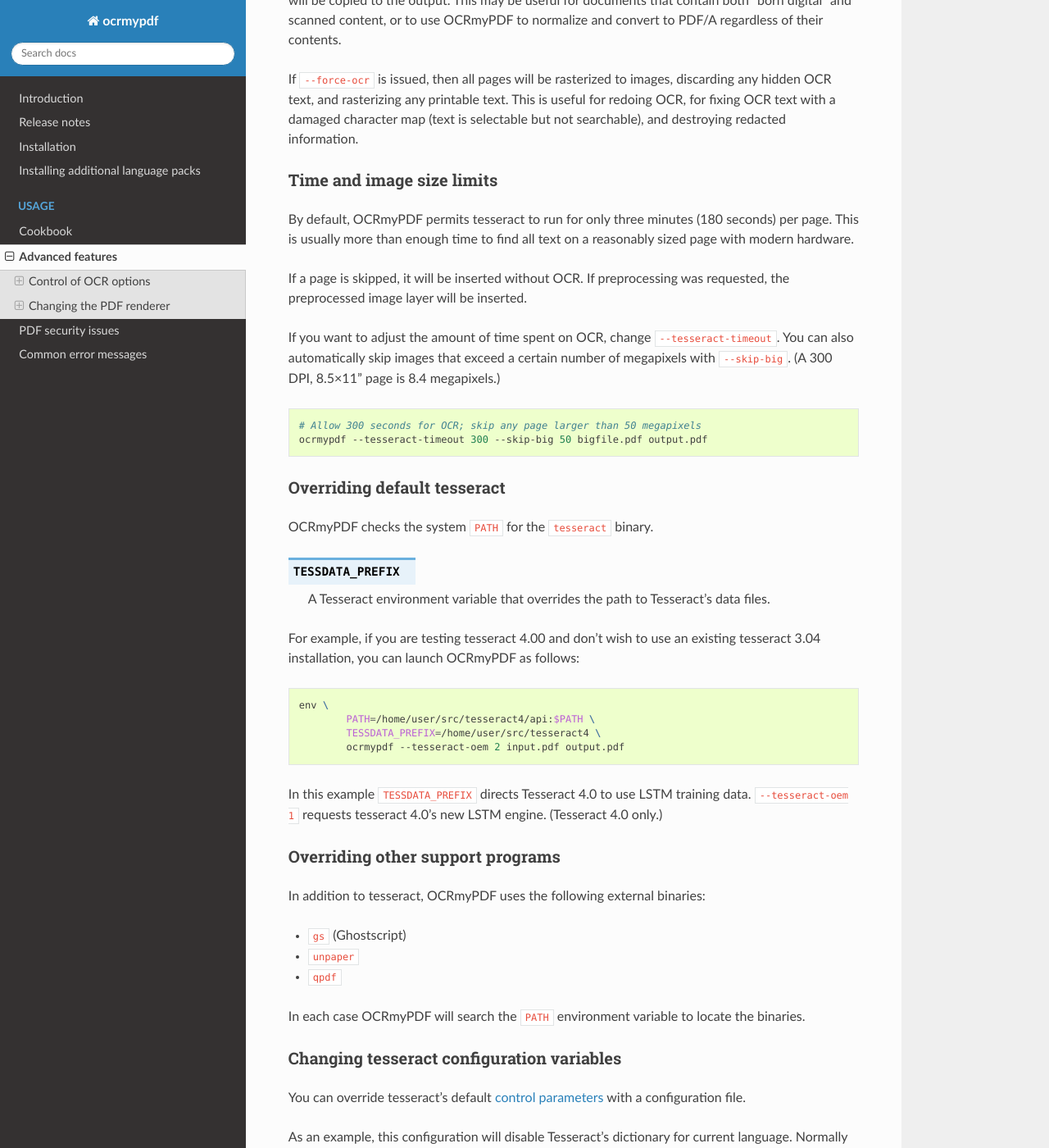
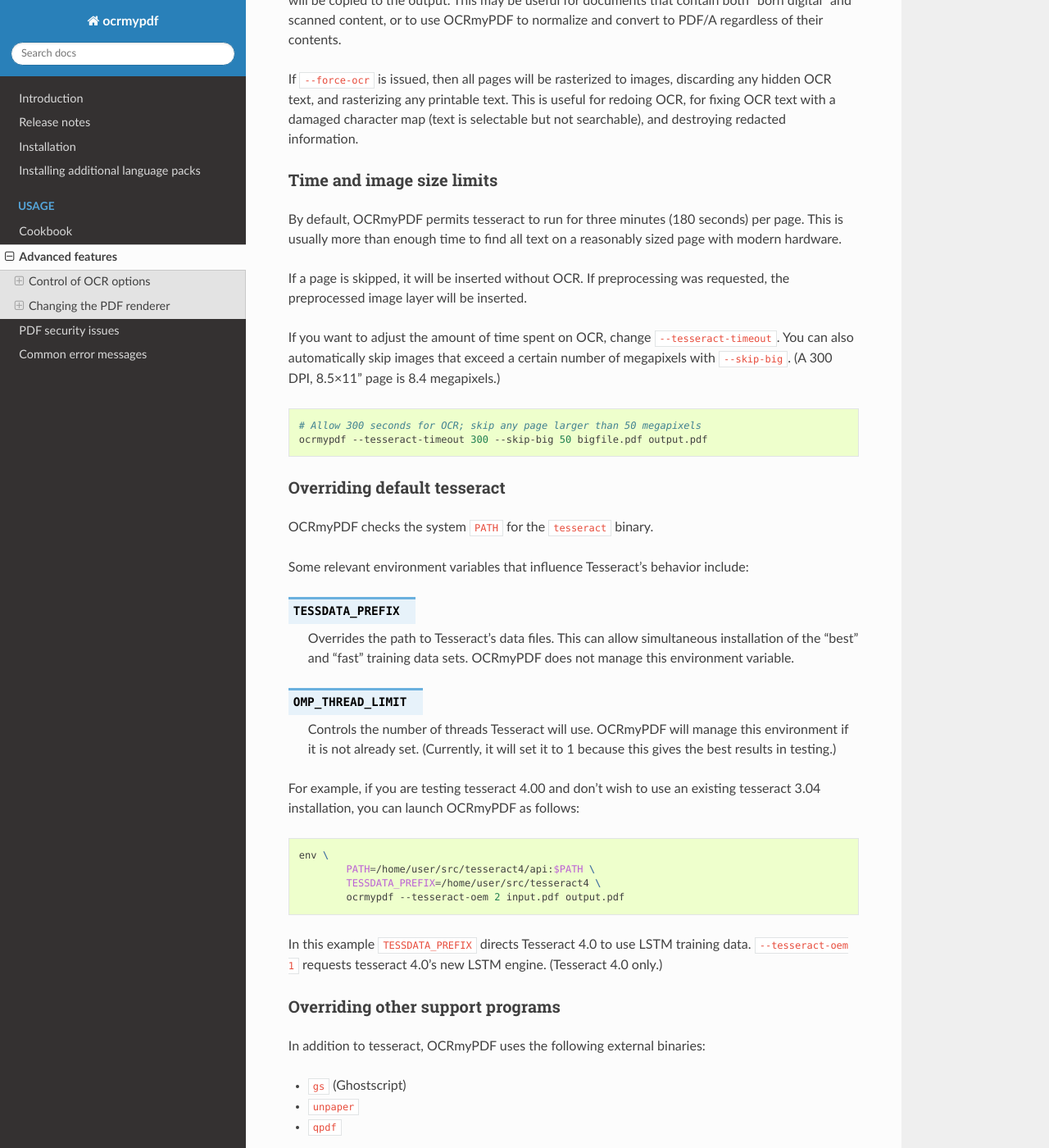
Before and after one commit to ocrmypdf/OCRmyPDF, a Sphinx documentation site: the page built from docs/advanced.rst, in a window 1280 px wide and 1400 px high, scrolled down 446 px. Shown: the whole window at 82% size. Built offline with Sphinx 7.4.7 and the Read the Docs theme 2.0.0, drawn with Linux system fonts in a browser that asks for light colours; pages that are not in the unit, such as notebooks, are missing from menus; some of the changed text lies outside the part shown.

Commit message:
Notes on relevant envvars, repology

```diff
--- a/docs/advanced.rst
+++ b/docs/advanced.rst
@@ -19,7 +19,7 @@
 Time and image size limits
 """"""""""""""""""""""""""
 
-By default, OCRmyPDF permits tesseract to run for only three minutes (180 seconds) per page. This is usually more than enough time to find all text on a reasonably sized page with modern hardware.
+By default, OCRmyPDF permits tesseract to run for three minutes (180 seconds) per page. This is usually more than enough time to find all text on a reasonably sized page with modern hardware.
 
 If a page is skipped, it will be inserted without OCR. If preprocessing was requested, the preprocessed image layer will be inserted.
 
@@ -35,9 +35,15 @@
 
 OCRmyPDF checks the system ``PATH`` for the ``tesseract`` binary.
 
+Some relevant environment variables that influence Tesseract's behavior include:
+
 .. envvar:: TESSDATA_PREFIX
 
-	A Tesseract environment variable that overrides the path to Tesseract's data files.
+	Overrides the path to Tesseract's data files. This can allow simultaneous installation of the "best" and "fast" training data sets. OCRmyPDF does not manage this environment variable.
+
+.. envvar:: OMP_THREAD_LIMIT
+
+	Controls the number of threads Tesseract will use. OCRmyPDF will manage this environment if it is not already set. (Currently, it will set it to 1 because this gives the best results in testing.)
 
 For example, if you are testing tesseract 4.00 and don't wish to use an existing tesseract 3.04 installation, you can launch OCRmyPDF as follows:
 
@@ -106,6 +112,8 @@
 
 The ``sandwich`` renderer uses Tesseract's new text-only PDF feature, which produces a PDF page that lays out the OCR in invisible text. This page is then "sandwiched" onto the original PDF page, allowing lossless application of OCR even to PDF pages that contain other vector objects.
 
+Currently this is the best renderer for most uses, however it is implemented in Tesseract so OCRmyPDF cannot influence it. Currently some problematic PDF viewers like Mozilla PDF.js and macOS Preview have problems with segmenting its text output, and mightrunseveralwordstogether.
+
 When image preprocessing features like ``--deskew`` are used, the original PDF will be rendered as a full page and the OCR layer will be placed on top.
 
 This renderer requires Tesseract 3.05.01 or newer.
@@ -114,6 +122,10 @@
 """""""""""""""""""""
 
 The ``hocr`` renderer works with older versions of Tesseract. The image layer is copied from the original PDF page if possible, avoiding potentially lossy transcoding or loss of other PDF information. If preprocessing is specified, then the image layer is a new PDF.
+
+Unlike ``sandwich`` this renderer is implemented within OCRmyPDF; anyone looking to customize how OCR is presented should look here. A major disadvantage of this renderer is it not capable of correctly handling text outside the Latin alphabet. Pull requests to improve the situation are welcome.
+
+Currently, this renderer has the best compatibility with Mozilla's PDF.js viewer.
 
 This works in all versions of Tesseract.
 
--- a/docs/installation.rst
+++ b/docs/installation.rst
@@ -386,3 +386,9 @@
 need to be installed. The script requires specific versions of the
 dependencies. Older version than the ones mentioned in the release notes
 are likely not to be compatible to OCRmyPDF.
+
+
+Other Linux packages
+--------------------
+
+See the `Repology <https://repology.org/metapackage/ocrmypdf/versions>`_ page.
```
